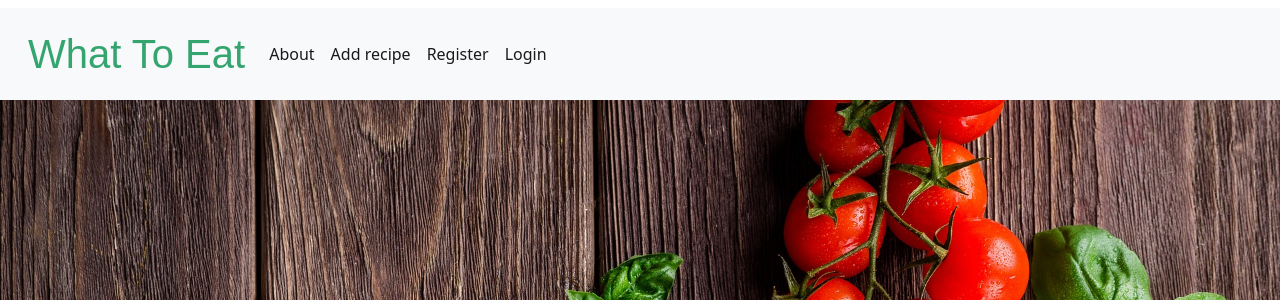
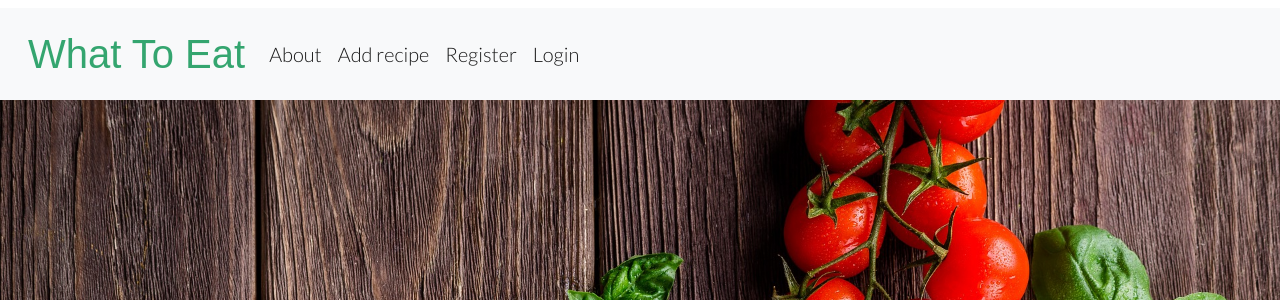
Before and after one commit to erikandersson96/portfolio-project-four, a Django app: page / in a window 1280 px wide. Shown: the top 300 px of the page. Run offline with Django 3.2, Linux system fonts and the light colour scheme; data that the repository does not hold is empty; some libraries are stand-ins or nearby versions.

Commit message:
Add styling for nav links

```diff
--- a/static/css/style.css
+++ b/static/css/style.css
@@ -12,10 +12,15 @@ body {
 
 }
 
+.nav-item {
+    font-family: "Lato", sans-serif;
+    font-size: 20px;
+}
+
 /******************* Logo *******************/
 #logo {
     color: #34A56F;
-    font-family: kaushan, sans-serif;
+    font-family: "Kaushan", sans-serif;
     font-size: 40px;
 }
 
```
